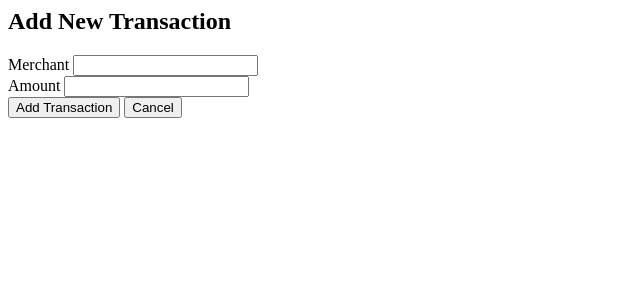
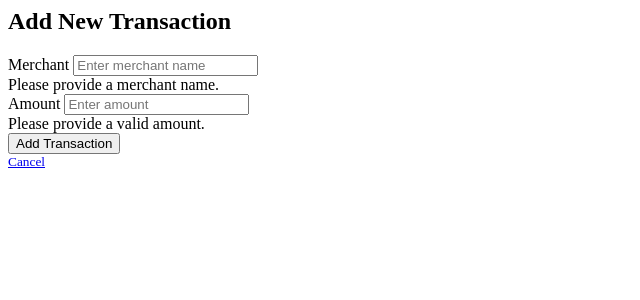
Before and after one commit to TharHtet236401/auditDashboard, a Django app: template auditApp/templates/partials/transaction_form.html in a window 1280 px wide. Shown: the top 300 px of the page, without its empty margins (0-640 px from the left). Run offline with Django 5.2, Linux system fonts and the light colour scheme; the template is opened without the code that fills it: values that come from a table or form of the project are taken from there, others are empty.

Commit message:
modify the add transaction page

```diff
--- a/auditApp/templates/partials/transaction_form.html
+++ b/auditApp/templates/partials/transaction_form.html
@@ -9,10 +9,38 @@
         </div>
         <div class="row justify-content-center">
             <div class="col-md-8">
-                <div class="card">
+                <div class="card shadow-sm">
                     <div class="card-body">
-                        <form method="post" action="{% url 'add_transaction' %}" class="needs-validation">
-                            {% include 'partials/form_content.html' %}
+                        <form method="post" action="{% url 'add_transaction' %}" class="needs-validation" novalidate>
+                            {% csrf_token %}
+                            <div class="mb-3">
+                                <label for="merchant" class="form-label">
+                                    <i class="fas fa-store me-2"></i>Merchant
+                                </label>
+                                <input type="text" class="form-control" id="merchant" name="merchant" placeholder="Enter merchant name" required>
+                                <div class="invalid-feedback">
+                                    Please provide a merchant name.
+                                </div>
+                            </div>
+                            <div class="mb-3">
+                                <label for="amount" class="form-label">
+                                    <i class="fas fa-dollar-sign me-2"></i>Amount
+                                </label>
+                                <input type="number" class="form-control" id="amount" name="amount" placeholder="Enter amount" required>
+                                <div class="invalid-feedback">
+                                    Please provide a valid amount.
+                                </div>
+                            </div>
+                            <div class="d-grid mb-3">
+                                <button type="submit" class="btn btn-primary">
+                                    <i class="fas fa-plus-circle me-2"></i>Add Transaction
+                                </button>
+                            </div>
+                            <div class="text-center">
+                                <small class="text-muted">
+                                    <a href="{% url 'home' %}" class="text-primary">Cancel</a>
+                                </small>
+                            </div>
                         </form>
                     </div>
                 </div>
```
Also changed, not shown: db.sqlite3.
